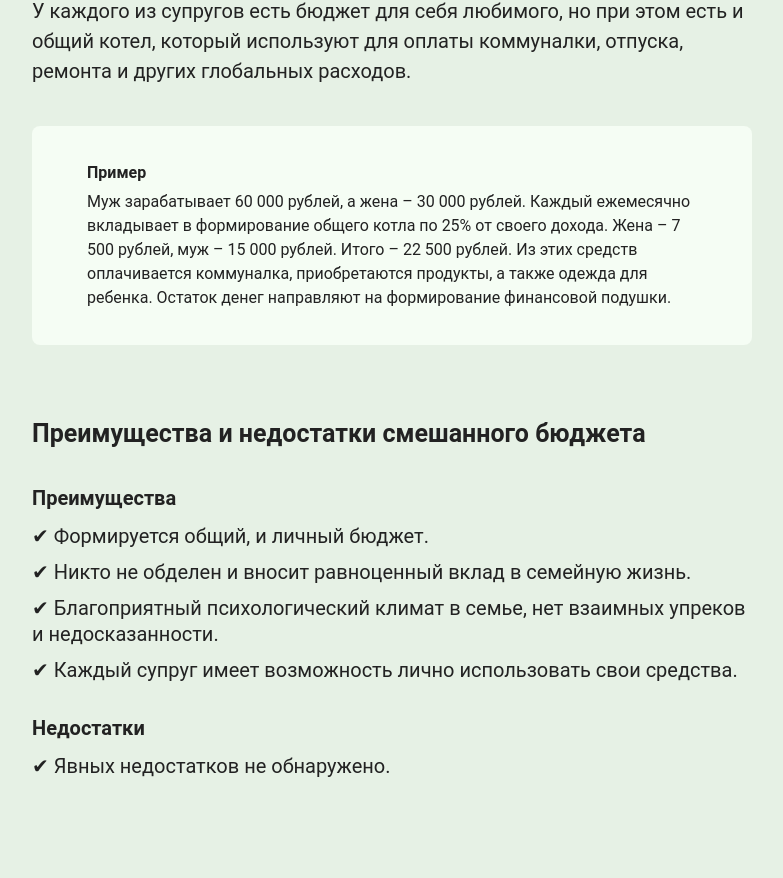
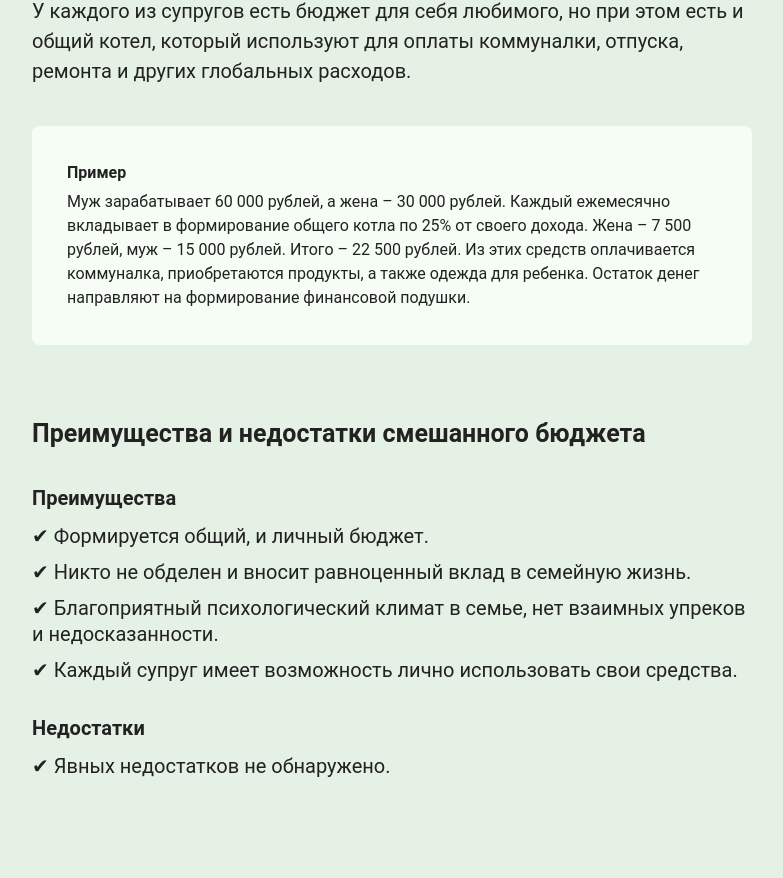
Before and after one commit to sereja-artemov/family-budget-calculator, a React (Create React App) app: page / in a window 1280 px wide. Shown: the part 1037-1915 px from the top of the page, without its empty margins (248-1031 px from the left). Built offline with nearby package versions, Linux system fonts and the light colour scheme; the HTML template or start-up script is replaced by a standard one.

Commit message:
fix: style

```diff
--- a/public/index.html
+++ b/public/index.html
@@ -4,7 +4,10 @@
     <meta charset="UTF-8">
     <meta http-equiv="X-UA-Compatible" content="IE=edge">
     <meta name="viewport" content="width=device-width, initial-scale=1.0">
-    <title>Family Budget</title>
+    <title>Калькулятор долевого семейного бюджета</title>
+    <meta name="description"
+          content="Онлайн калькулятор семейного бюджета. Рассчитайте свой вклад в бюджет семьи, расходы жены и мужа в процентах. Преимущества и недостатки смешанного долевого бюджета." />
+    <link rel="icon" href="./favicon.ico" type="image/x-icon">
 </head>
 <body>
 <noscript>Вам необходимо включить Javascript для просмотра страницы</noscript>
--- a/src/components/MainContent/MainContent.module.scss
+++ b/src/components/MainContent/MainContent.module.scss
@@ -91,7 +91,7 @@
   }
 
   &__note {
-    padding: 35px 55px;
+    padding: 35px 35px;
     border-radius: 8px;
     background-color: #F5FDF4;
 
```
